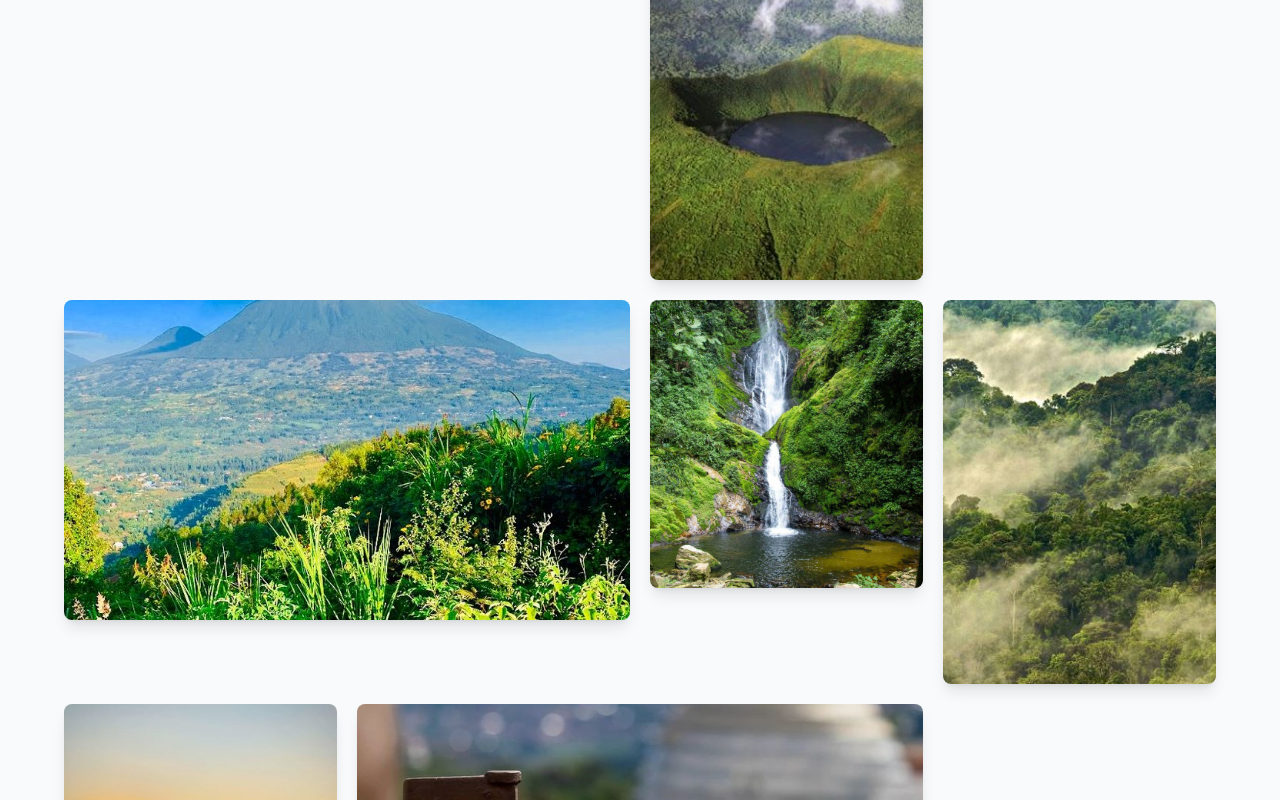
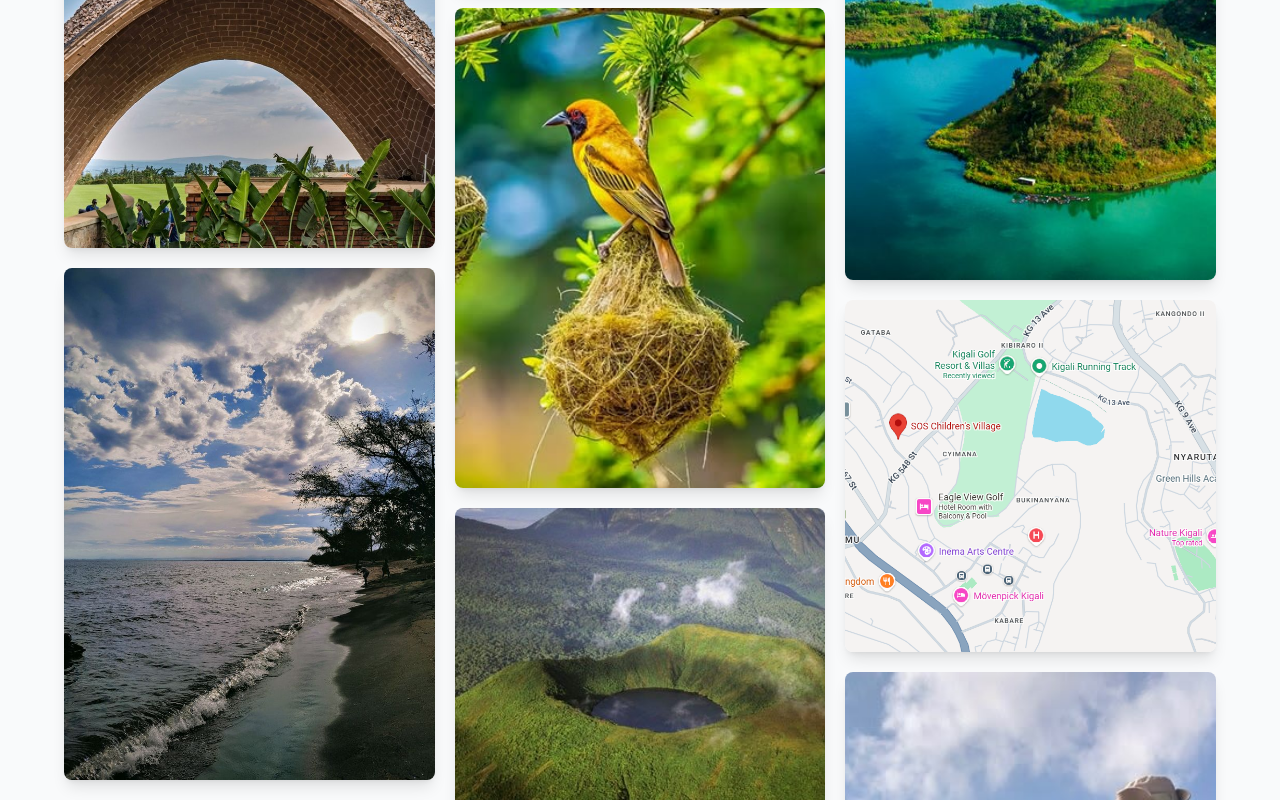
Before and after one commit to SHEMA-YVAN/TEMBERURWANDA, a Vue app: page /photos in a window 1280 px wide. Shown: the part 2916-3716 px from the top of the page. Built offline with nearby package versions, Linux system fonts and the light colour scheme.

Commit message:
Fix gallery gaps and add contact map

```diff
--- a/src/Views/Contact.vue
+++ b/src/Views/Contact.vue
@@ -4,6 +4,7 @@ import { state, t } from "../i18n"
 import contactHero1 from "../Assets/Image/gisozi.jpg"
 import contactHero2 from "../Assets/Image/inema.jpg"
 import contactHero3 from "../Assets/Image/mount.jpg"
+import mapImage from "../Assets/Image/map.png"
 
 const contactHeroImages = [contactHero1, contactHero2, contactHero3]
 const currentHeroImage = ref(0)
@@ -143,12 +144,13 @@ onUnmounted(() => {
     {{ t[state.lang].findUs }}
   </h2>
 
-  <div class="bg-gray-200 h-96 rounded-xl flex items-center justify-center">
-
-    <p class="text-gray-600 text-lg">
-      {{ t[state.lang].mapPlaceholder }}
-    </p>
-
+  <div class="h-96 overflow-hidden rounded-xl shadow-lg">
+    <img
+      :src="mapImage"
+      :alt="t[state.lang].findUs"
+      class="h-full w-full object-cover"
+      loading="lazy"
+    />
   </div>
 
 </section>
--- a/src/Views/photos.vue
+++ b/src/Views/photos.vue
@@ -18,15 +18,15 @@ const galleryImages = Object.entries(
   }))
 
 const galleryTileClasses = [
-  "h-96 md:col-span-2 md:row-span-2",
+  "h-120",
   "h-80",
+  "h-96",
   "h-72",
+  "h-112",
+  "h-88",
+  "h-128",
+  "h-84",
   "h-96",
-  "h-80 md:col-span-2",
-  "h-72",
-  "h-96 md:row-span-2",
-  "h-80",
-  "h-96 md:col-span-2",
 ]
 </script>
 
@@ -57,12 +57,12 @@ const galleryTileClasses = [
 <!-- GALLERY GRID -->
 <section class="py-20 px-5 md:px-10 lg:px-16 bg-gray-50">
 
-  <div class="max-w-7xl mx-auto grid grid-cols-1 md:grid-cols-2 xl:grid-cols-4 auto-rows-fr gap-5">
+  <div class="max-w-7xl mx-auto columns-1 md:columns-2 xl:columns-3 2xl:columns-4 gap-5 space-y-5">
 
     <figure
       v-for="(image, index) in galleryImages"
       :key="image.src"
-      class="group relative overflow-hidden rounded-lg bg-white shadow-lg"
+      class="group relative mb-5 break-inside-avoid overflow-hidden rounded-lg bg-white shadow-lg"
       :class="galleryTileClasses[index % galleryTileClasses.length]"
     >
       <img
```
Also changed, not shown: src/Assets/Image/map.png (added).
